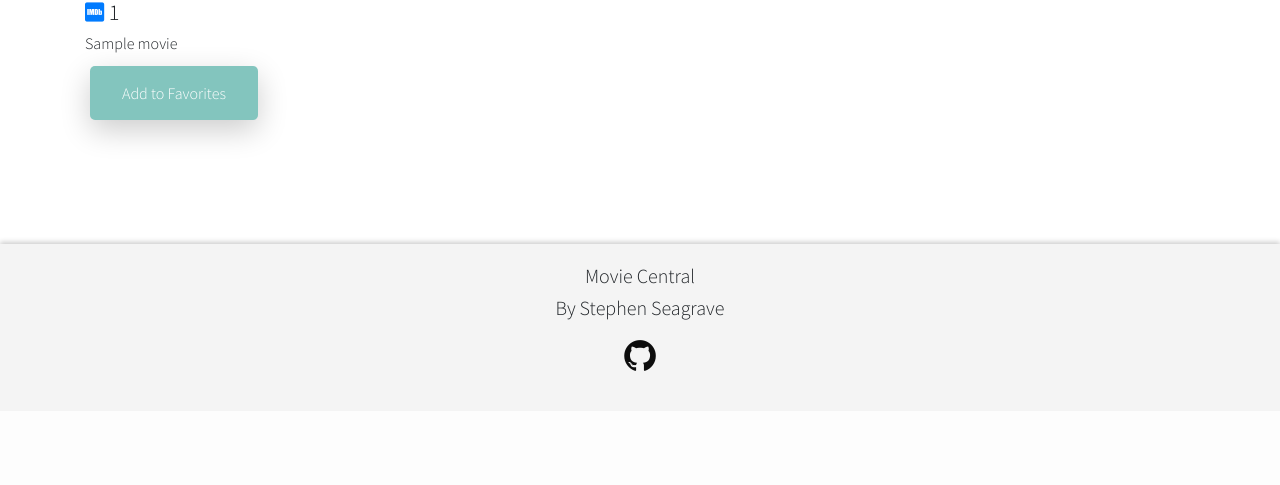
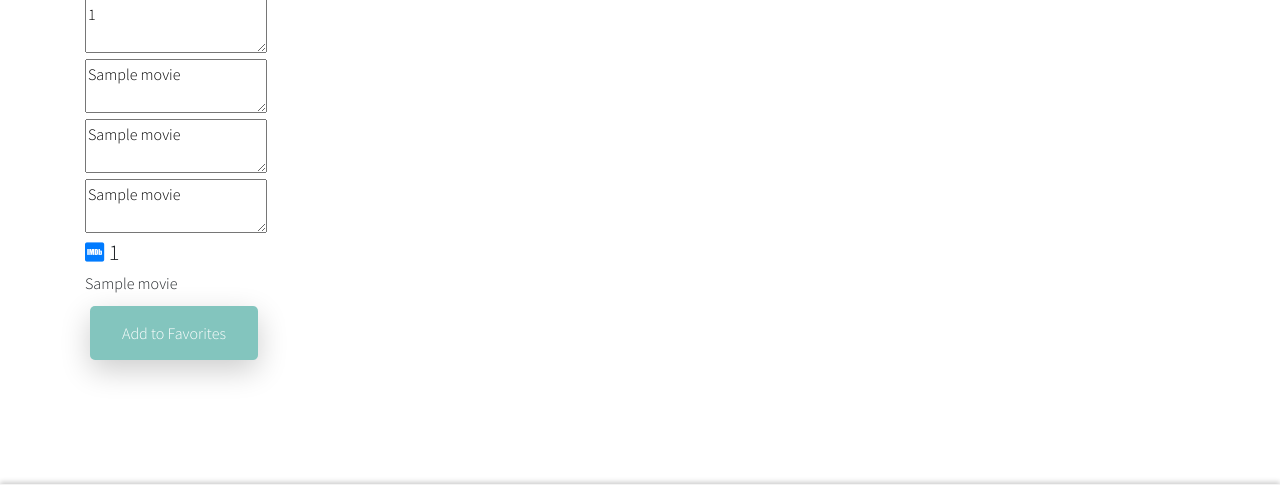
Before and after one commit to nemixu/Movies-Manager, a Flask app: template templates/search.html in a window 1280 px wide. Shown: the part 681-1166 px from the top of the page. Before the commit the page ends 1052 px from the top, so only its background shows below. Run offline with Flask 2, Linux system fonts and the light colour scheme; the template is opened without the code that fills it: most values are stand-ins (such as "Sample title", 1, 10 or a date in 2020); some libraries are stand-ins or nearby versions.

Commit message:
added hidden textareas to handle the data sent from the form

```diff
--- a/templates/search.html
+++ b/templates/search.html
@@ -18,9 +18,13 @@
         {% for movie in returnResults %}
           <div class="col-sm-12 col-md-6 col-lg-3 movie-card">
             <form action="{{ url_for('add_favorite') }}" method="POST">
-              <img src="{{ movie[3] }}" class="rounded float-left movie-img" alt="Movie Image" name="">
+              <img src="{{ movie[3] }}" class="rounded float-left movie-img" alt="Movie Image">
+              <textarea name="title" id="title" type="hidden" >{{ movie[0] }}</textarea>
+              <textarea name="year" id="year" type="hidden">{{ movie[1] }}</textarea>
+              <textarea name="imdbid" id="imdbid" type="hidden" >{{ movie[2] }}</textarea>
+              <textarea name="poster" id="poster" type="hidden">{{ movie[3] }}</textarea>
               <h3 class="movie-title">
-                <a target="_blank" rel="noopener"  id="imdbid" href="https://www.imdb.com/title/{{ movie [2]}}/"><i class="fa fa-imdb"></i></a>
+                <a target="_blank" rel="noopener" href="https://www.imdb.com/title/{{ movie [2]}}/"><i class="fa fa-imdb"></i></a>
                   {{ movie[0] }}
               </h3>
               <h4 class="movie-year">
```
